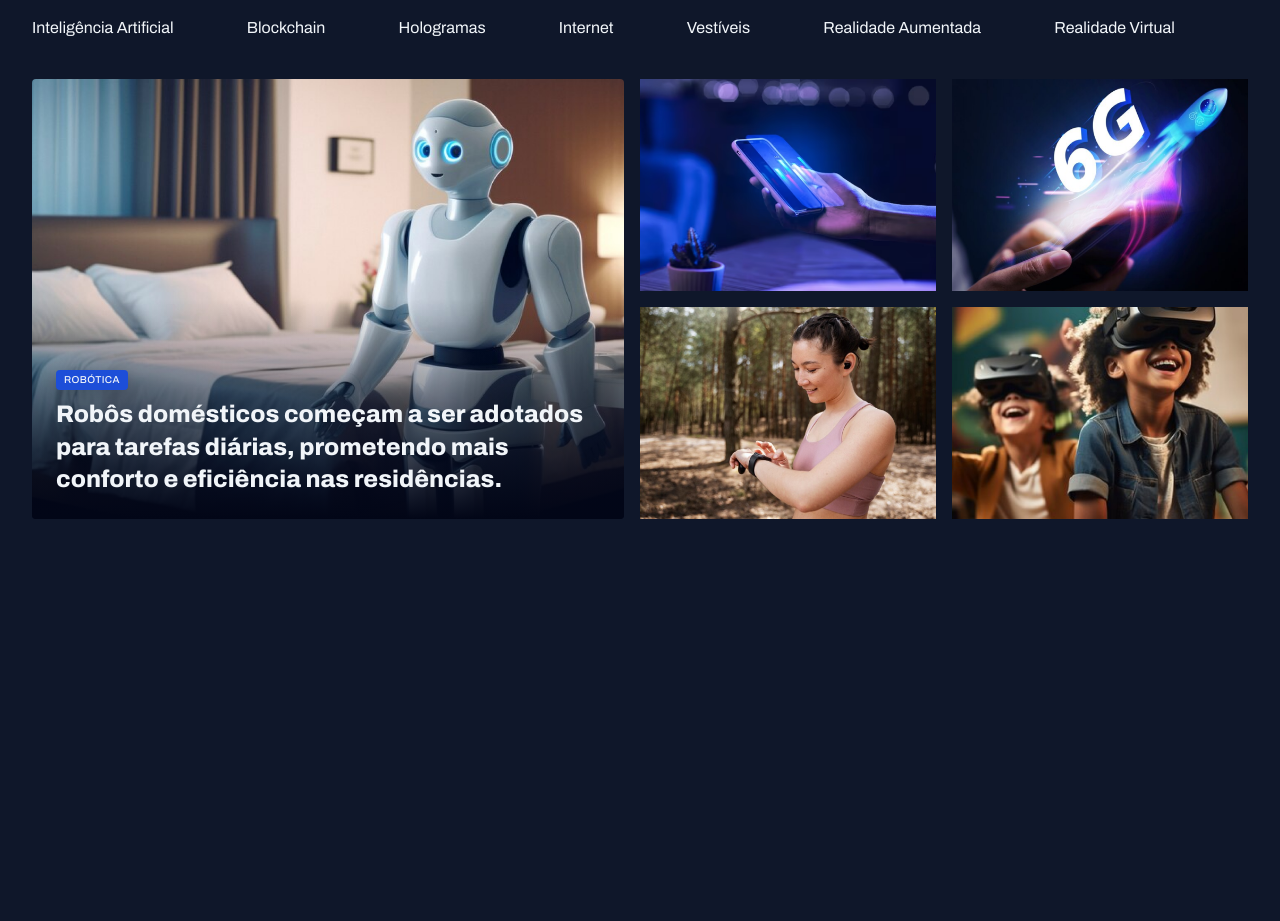
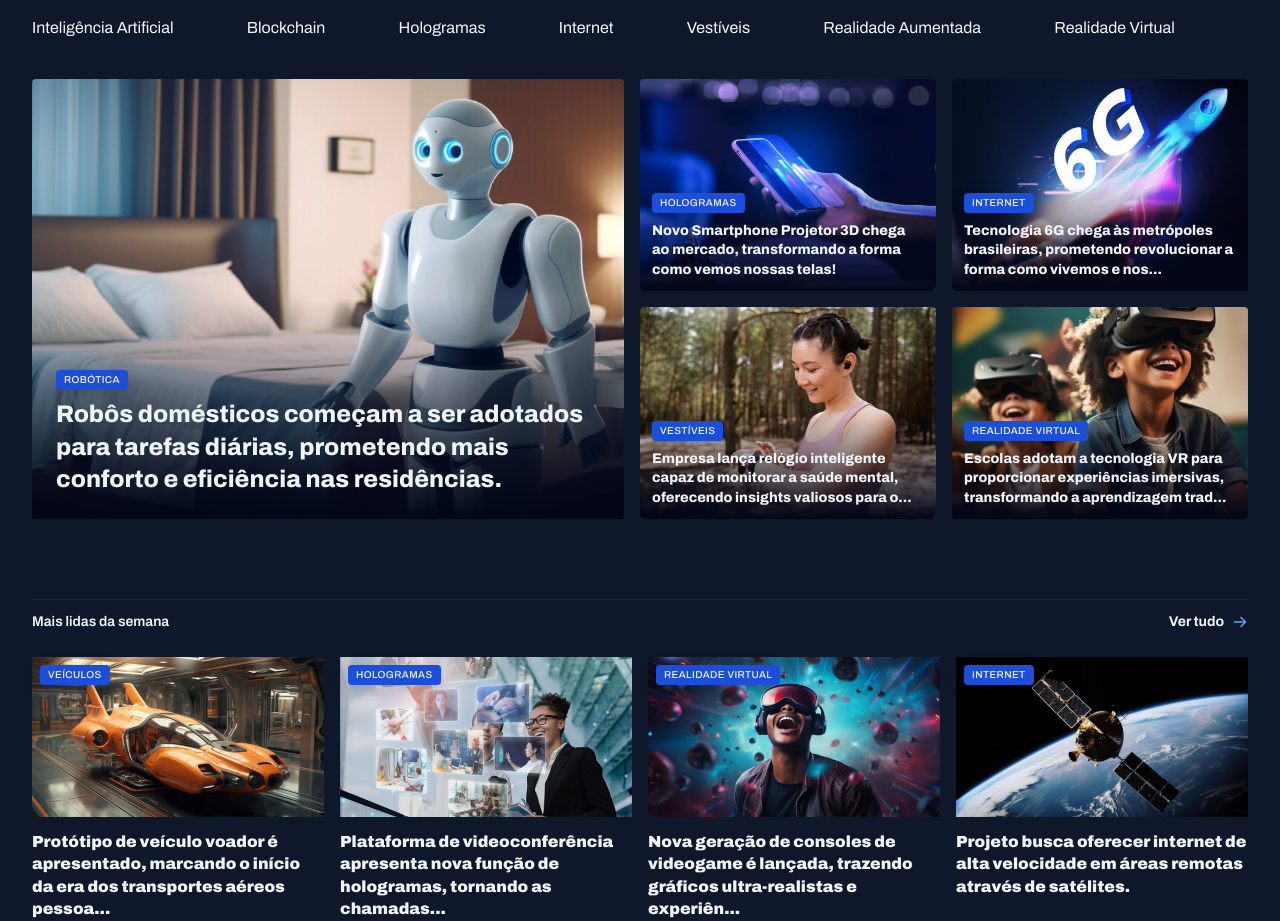
Before and after one commit to viniciusgcampanella/tech-news, a plain HTML site: page index.html in a window 1280 px wide. Shown: the part 55-976 px from the top of the page. Before the commit the page ends 800 px from the top, so only its background shows below. Drawn offline with Linux system fonts and the light colour scheme.

Commit message:
config sessão mais lidas

```diff
--- a/index.html
+++ b/index.html
@@ -57,34 +57,121 @@
           </figcaption>
         </figure>
 
-        <div class="grid grid-cols-2 gap-16">
-          <div>
+        <figure class="grid grid-cols-2 gap-16">
+          <figure class="card">
             <img
               src="./assets/img/Portal de notícias (Community)/Image 02.png"
               alt=""
             />
-          </div>
+            <figcaption>
+              <span class="content-tag">Hologramas</span>
+              <h2 class="text-lg">
+                Novo Smartphone Projetor 3D chega ao mercado, transformando a
+                forma como vemos nossas telas!
+              </h2>
+            </figcaption>
+          </figure>
 
-          <div>
+          <figure class="card">
             <img
               src="./assets/img/Portal de notícias (Community)/Image 03.png"
               alt=""
             />
-          </div>
+            <figcaption>
+              <span class="content-tag">INTERNET</span>
+              <h2 class="text-lg">
+                Tecnologia 6G chega às metrópoles brasileiras, prometendo
+                revolucionar a forma como vivemos e nos...
+              </h2>
+            </figcaption>
+          </figure>
 
-          <div>
+          <figure class="card">
             <img
               src="./assets/img/Portal de notícias (Community)/Image 04.png"
               alt=""
             />
-          </div>
+            <figcaption>
+              <span class="content-tag">VESTÍVEIS</span>
+              <h2 class="text-lg">
+                Empresa lança relógio inteligente capaz de monitorar a saúde
+                mental, oferecendo insights valiosos para o...
+              </h2>
+            </figcaption>
+          </figure>
 
-          <div>
+          <figure class="card">
             <img
               src="./assets/img/Portal de notícias (Community)/Image 05.png"
               alt=""
             />
-          </div>
+            <figcaption>
+              <span class="content-tag">REALIDADE VIRTUAL</span>
+              <h2 class="text-lg">
+                Escolas adotam a tecnologia VR para proporcionar experiências
+                imersivas, transformando a aprendizagem trad...
+              </h2>
+            </figcaption>
+          </figure>
+        </figure>
+      </section>
+
+      <section id="weekly">
+        <header class="grid grid-flow-col">
+          <h3>Mais lidas da semana</h3>
+          <a href="#" class="grid grid-flow-col">
+            <strong>Ver tudo</strong>
+            <span></span>
+          </a>
+        </header>
+        <div class="grid gap-16">
+          <figure>
+            <span class="content-tag">VEÍCULOS</span>
+            <img
+              src="./assets/img/Portal de notícias (Community)/Image 06.png"
+              alt=""
+            />
+            <p>
+              Protótipo de veículo voador é apresentado, marcando o início da
+              era dos transportes aéreos pessoa...
+            </p>
+          </figure>
+
+          <figure>
+            <span class="content-tag">HOLOGRAMAS</span>
+            <img
+              src="./assets/img/Portal de notícias (Community)/Image 07.png"
+              alt=""
+            />
+            <p>
+              Plataforma de videoconferência apresenta nova função de
+              hologramas, tornando as chamadas...
+            </p>
+          </figure>
+
+          <figure>
+            <span class="content-tag">REALIDADE VIRTUAL</span>
+            <img
+              src="./assets/img/Portal de notícias (Community)/Image 08.png"
+              alt=""
+            />
+            <p>
+              Nova geração de consoles de videogame é lançada, trazendo gráficos
+              ultra-realistas e experiên...
+            </p>
+          </figure>
+
+          <figure>
+            <span class="content-tag">INTERNET</span>
+            <img
+              src="./assets/img/Portal de notícias (Community)/Image 09.png"
+              alt=""
+            />
+            <p>
+              Projeto busca oferecer internet de alta velocidade em áreas
+              remotas através de satélites.
+            </p>
+          </figure>
         </div>
       </section>
     </main>
--- a/styles/global.css
+++ b/styles/global.css
@@ -50,6 +50,7 @@ img{
 
 main{
     margin-top: 40px;
+    gap: 80px;
 }
 
 .content-tag{
--- a/styles/sections.css
+++ b/styles/sections.css
@@ -1,3 +1,27 @@
+section header{
+   border-top: 1px solid var(--stroke-color);
+   padding-block: 12px 24px;
+   font: var(--text-span);
+
+   a{
+      justify-self: end;
+      align-items: center;
+      gap: 8px;
+
+      span{
+         background-image: url(../assets/icons/ArrowRight.svg);
+         width: 16px;
+         height: 16px;
+      }
+
+
+      &:hover span{
+      background-image: url(../assets/icons/ArrowRight.svg);
+      }
+   }
+}
+
+
 #featured{
    img {
     height: 100%;
@@ -27,9 +51,39 @@
          bottom: 0;
          padding: 24px;
 
+         &:has(.text-lg) {
+            padding: 12px;
+         }
+
          h2{
             margin-top: 8px;
          }
       }
    }
 }
+
+#weekly{
+
+
+   &>div{
+      grid-template-columns: repeat(4, 292px);
+   }
+
+   img{
+      height: 160px;
+   }
+
+   figure{
+      position: relative;
+
+      .content-tag{
+         position: absolute;
+         top: 8px;
+         left: 8px;
+      }
+      p{
+         margin-top: 8px;
+         font-weight: 900;
+      }
+   }
+}
```
